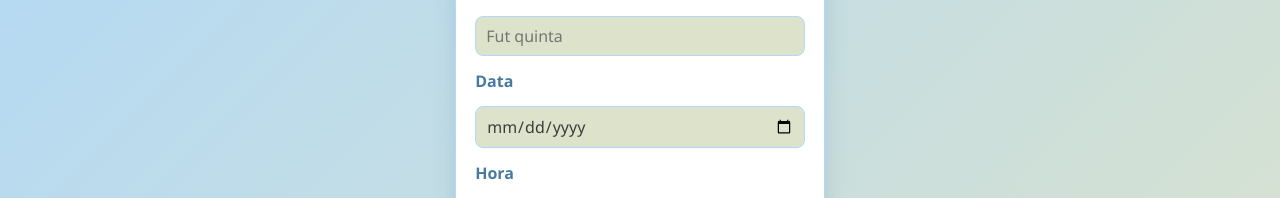
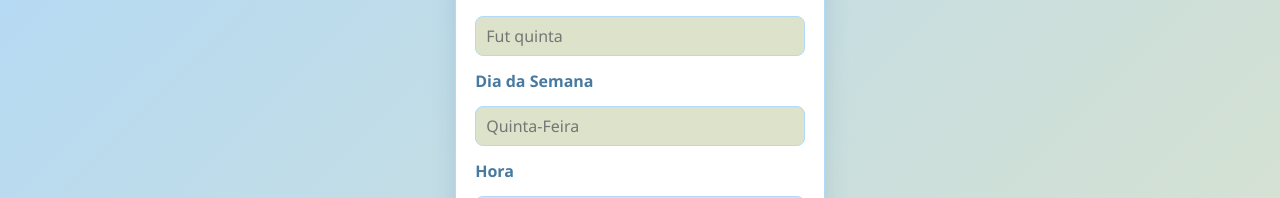
Before and after one commit to pedrosjc10/KickOFF-Match, a React (Create React App) app in the folder frontend/: page /criarrachas in a window 1280 px wide. Shown: the part 195-393 px from the top of the page. Built offline with nearby package versions, Linux system fonts and the light colour scheme; no server answers; sample sign-in values are in the browser's storage.

Commit message:
Update CriarRachas.tsx

```diff
--- a/frontend/src/pages/CriarRachas.tsx
+++ b/frontend/src/pages/CriarRachas.tsx
@@ -77,10 +77,11 @@ const CriarRacha: React.FC = () => {
             required
           />
 
-          <label className="criarracha-label">Data</label>
+          <label className="criarracha-label">Dia da Semana</label>
           <input
-            type="date"
+            type="string"
             name="data"
+            placeholder="Quinta-Feira"
             value={form.data}
             onChange={handleChange}
             className="criarracha-input"
```
